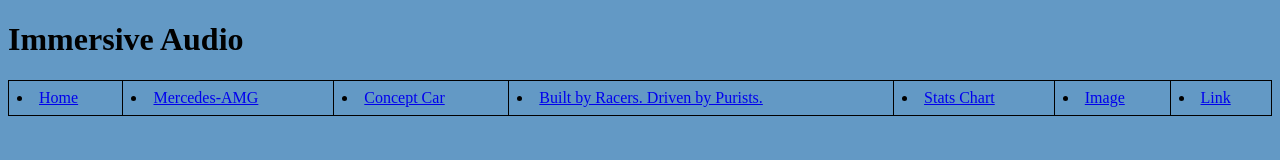
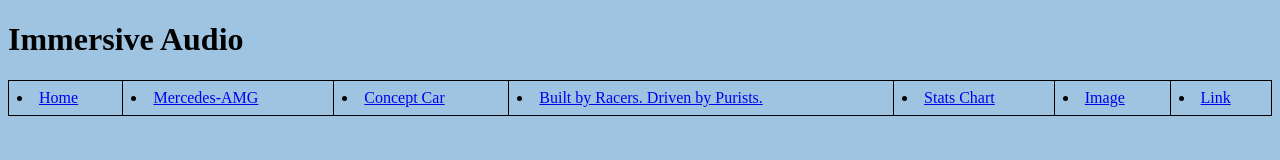
Before and after one commit to Langyixie/lx369, a plain HTML site: page index.html in a window 1280 px wide. Drawn offline with Linux system fonts and the light colour scheme.

Commit message:
Update index.html

```diff
--- a/index.html
+++ b/index.html
@@ -6,7 +6,7 @@
  </head>
 <body>
  <style>
-body { background-color: #6399C5;}
+body { background-color: #9FC4E2;}
  img { display: block; margin: auto;}
  table { border-collapse: collapse; width: 100%;}
 th, td { text-align: left; padding: 8px;border: 1px solid black;}
```
